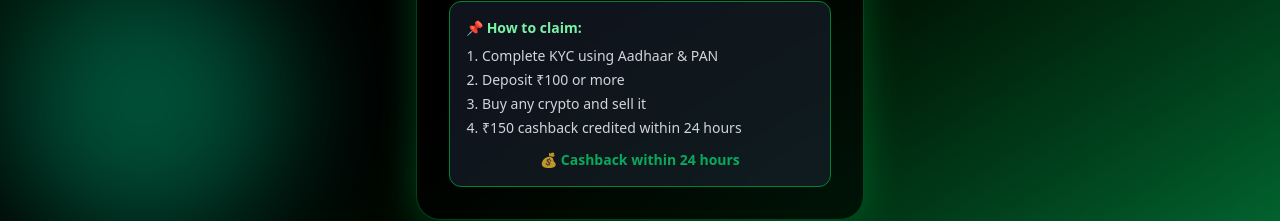
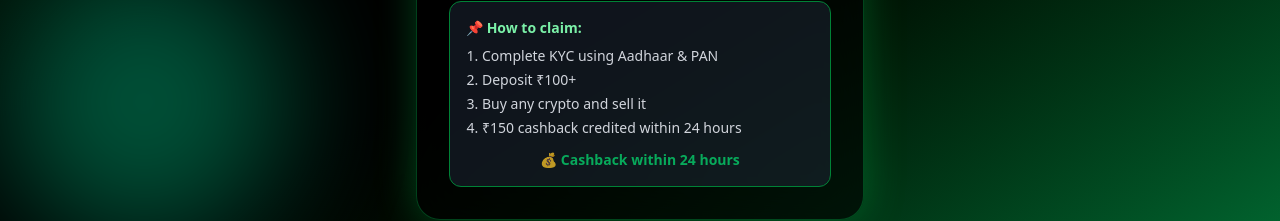
Before and after one commit to adi06112004/GWM-Campaign, a React (Vite) app: page /campaign6 in a window 1280 px wide. Shown: the part 554-775 px from the top of the page. Built offline with nearby package versions, Linux system fonts and the light colour scheme.

Commit message:
Update CampaignForm6.jsx

```diff
--- a/src/components/CampaignForm6.jsx
+++ b/src/components/CampaignForm6.jsx
@@ -10,7 +10,7 @@
       "https://coinswitch.co/in/refer?tag=ZLNr", // replace this
     steps: [
       "Complete KYC using Aadhaar & PAN",
-      "Deposit ₹100 or more",
+      "Deposit ₹100+",
       "Buy any crypto and sell it",
       "₹150 cashback credited within 24 hours",
     ],
```
